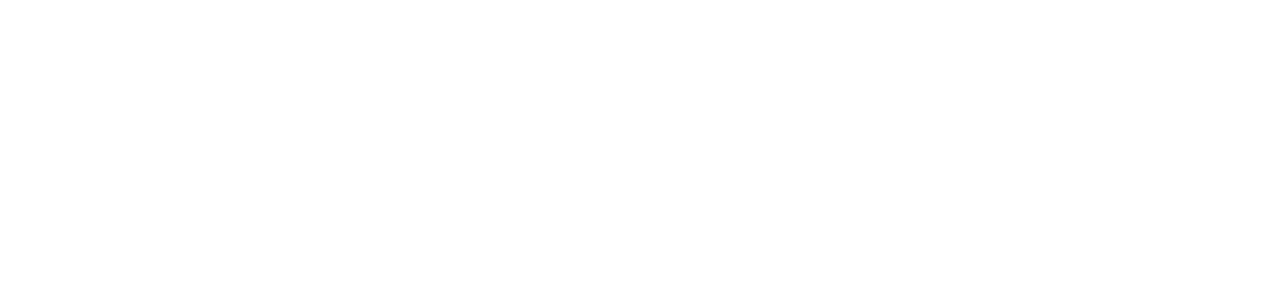
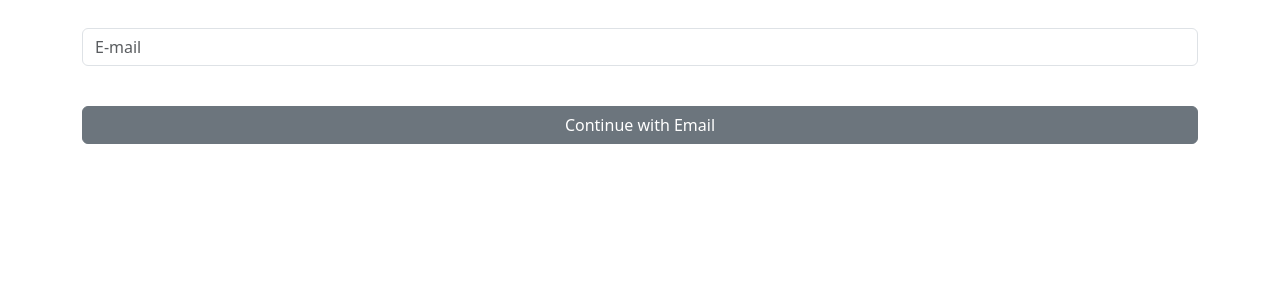
Before and after one commit to eeeeeddy/EGG_Frontend, a React (Create React App) app: page /Login in a window 1280 px wide. Before the commit this address had no page. Shown: the top 300 px of the page. Built offline with nearby package versions, Linux system fonts and the light colour scheme.

Commit message:
로그인 폼 생성 - sh

```diff
--- a/src/App.js
+++ b/src/App.js
@@ -6,6 +6,7 @@ import React from 'react';
 import Detail from './Detail';
 import About from './About';
 import Pricing from './Pricing';
+import Login from './Login';
 // import Test from './Test';
 
 function App() {
@@ -21,6 +22,7 @@ function App() {
                     <Route path="/Detail/:article_id" element={<Detail />} />
                     <Route path="/About" element={<About />} />
                     <Route path="/Pricing" element={<Pricing />} />
+                    <Route path="/Login" element={<Login />} />
                     {/* <Route path="/Test" element={<Test />} /> */}
                     {/* <Route path="/Test/:article_id" element={<Test />} /> */}
                 </Routes>
--- /dev/null
+++ b/src/Login.js
@@ -0,0 +1,116 @@
+import React, { useState } from 'react';
+import { Form, Row, Col, Container, Button } from 'react-bootstrap';
+
+function Login() {
+    const [email, setEmail] = useState('');
+    const [password, setPassword] = useState('');
+    const [isEmailValid, setIsEmailValid] = useState(false);
+    const [isRegistering, setIsRegistering] = useState(false);
+
+    const handleEmailChange = (e) => {
+      setEmail(e.target.value);
+    };
+
+    const handleContinueClick = () => {
+      // 이메일이 회원 목록에 있는지 확인 (시뮬레이션)
+      const isEmailRegistered = checkEmailInServer(email);
+
+      if (isEmailRegistered) {
+        setIsEmailValid(true); // 이메일이 유효하면 상태를 true로 설정
+      } else {
+        setIsRegistering(true); // 회원가입 양식을 보여줌
+      }
+    };
+
+    const checkEmailInServer = (email) => {
+      // 이 부분에서 서버와 통신하여 이메일 확인 (시뮬레이션)
+      return false; // 가상으로 true 반환 (시뮬레이션)
+    };
+
+    const handlePasswordChange = (e) => {
+      setPassword(e.target.value);
+    };
+
+    const handleLoginClick = () => {
+      // 패스워드를 사용하여 로그인
+      console.log('Login in with email:', email, 'password:', password);
+
+      // 이후 로그인 성공 또는 실패 처리를 진행할 수 있습니다.
+    };
+
+    const handleEmailKeyPress = (e) => {
+      if (e.key === 'Enter') {
+        e.preventDefault(); // Enter 키의 기본 동작(새 줄 추가)을 방지합니다.
+        handleContinueClick(); // "Continue with Email" 버튼을 클릭합니다.
+      }
+    };
+
+    return (
+      <Container className="panel">
+        <Form>
+          <br />
+          <Form.Group as={Row} className="mb-3" controlId="formPlaintextEmail">
+            <Col sm>
+              <Form.Control
+                type="email"
+                placeholder="E-mail"
+                onChange={handleEmailChange}
+                onKeyPress={handleEmailKeyPress} // Enter 키 핸들링 추가
+                value={email}
+              />
+            </Col>
+          </Form.Group>
+          {isEmailValid ? (
+            <div>
+              <Form.Group as={Row} className="mb-3" controlId="formPlaintextPassword">
+                <Col sm>
+                  <Form.Control
+                    type="password"
+                    placeholder="Password"
+                    onChange={handlePasswordChange}
+                    value={password}
+                  />
+                </Col>
+              </Form.Group>
+              <br />
+              <div className="d-grid gap-1">
+                <Button
+                  variant="secondary"
+                  type="submit"
+                  onClick={handleLoginClick}>
+                  Login
+                </Button>
+              </div>
+            </div>
+          ) : (
+            <div>
+            {isRegistering ? (
+              // 회원가입 양식을 보여줄 경우
+              <div>
+                <br />
+                <p style={{ color: 'red' }}>Invalid email. Please sign up.</p>
+                {/* 여기에 회원가입 양식 컴포넌트를 추가하세요 */}
+                {/* 회원가입 양식 컴포넌트는 여기에 추가하세요 */}
+              </div>
+            ) : (
+              // 회원가입 양식을 보이지 않을 경우
+              <div>
+                <br />
+              <div className="d-grid gap-1">
+                <Button
+                  variant="secondary"
+                  type="button"
+                  onClick={handleContinueClick}
+                >
+                  Continue with Email
+                </Button>
+                </div>
+              </div>
+            )}
+            </div>
+          )}
+        </Form>
+      </Container>
+    );
+  }
+export default Login;
--- a/src/MainNavbar.js
+++ b/src/MainNavbar.js
@@ -1,6 +1,18 @@
 import React from 'react';
+import { useState } from 'react';
+import { Navbar, Nav, Modal, Button} from 'react-bootstrap';
+import Login from './Login';
 
-function MainNavbar() {
+function EggMainNavbar() {
+    const [showLoginModal, setShowLoginModal] = useState(false);
+
+    const handleLoginClick = () => {
+      setShowLoginModal(true);
+    };
+
+    const handleClose = () => {
+      setShowLoginModal(false);
+    };
 
     return (
         <div>
@@ -8,13 +20,38 @@ function MainNavbar() {
                 <div class="container-fluid">
                     <a class="navbar-brand" href="/">
                         <img src="/ditto_logo.jpg" alt="" width="32" height="32" class="d-inline-block align-text-top" />
-                        <a class="navbar-brand ms-3" href="/">EGG</a>
                     </a>
-
+                    <a class="navbar-brand" href="/">EGG</a>
+                        <Navbar.Collapse id="basic-navbar-nav" className="justify-content-end">
+                            <Nav>
+                                <Nav.Link style={{ color: 'black' }} href="/About">About</Nav.Link>
+                                <Nav.Link style={{ color: 'black' }} href="/Pricing">Pricing</Nav.Link>
+                                <Nav.Link style={{ color: 'black' }} onClick={handleLoginClick} >
+                                    <svg width="24" height="24" fill="currentColor" class="bi bi-person-circle" viewBox="0 0 16 16">
+                                        <path d="M11 6a3 3 0 1 1-6 0 3 3 0 0 1 6 0z" />
+                                        <path fill-rule="evenodd" d="M0 8a8 8 0 1 1 16 0A8 8 0 0 1 0 8zm8-7a7 7 0 0 0-5.468 11.37C3.242 11.226 4.805 10 8 10s4.757 1.225 5.468 2.37A7 7 0 0 0 8 1z" />
+                                    </svg>
+                                </Nav.Link>
+                            </Nav>
+                        </Navbar.Collapse>
                 </div>
             </nav>
+            <Modal show={showLoginModal} onHide={handleClose}>
+                <Modal.Header closeButton>
+                    <Modal.Title>Login</Modal.Title>
+                </Modal.Header>
+                <Modal.Body>
+                    <Login />
+                </Modal.Body>
+                <Modal.Footer>
+                    <Button variant="secondary" onClick={handleClose}>
+                        Close
+                    </Button>
+                    <Button variant="primary">Login</Button>
+                </Modal.Footer>
+            </Modal>
         </div>
     );
 }
 
-export default MainNavbar;
+export default EggMainNavbar;
--- a/src/Navbar.js
+++ b/src/Navbar.js
@@ -1,9 +1,19 @@
 import React from 'react';
 import { useState } from 'react';
 import { useNavigate } from 'react-router-dom';
-import { Navbar, Nav } from 'react-bootstrap';
+import { Navbar, Nav, Modal, Button} from 'react-bootstrap';
+import Login from './Login';
 
 function EggNavbar() {
+    const [showLoginModal, setShowLoginModal] = useState(false);
+
+    const handleLoginClick = () => {
+      setShowLoginModal(true);
+    };
+
+    const handleClose = () => {
+      setShowLoginModal(false);
+    };
 
     const navigate = useNavigate();
     const [searchQuery, setSearchQuery] = useState('');
@@ -43,7 +53,7 @@ function EggNavbar() {
                             <Nav>
                                 <Nav.Link style={{ color: 'black' }} href="/About">About</Nav.Link>
                                 <Nav.Link style={{ color: 'black' }} href="/Pricing">Pricing</Nav.Link>
-                                <Nav.Link style={{ color: 'black' }} href="/">
+                                <Nav.Link style={{ color: 'black' }} onClick={handleLoginClick} >
                                     <svg width="24" height="24" fill="currentColor" class="bi bi-person-circle" viewBox="0 0 16 16">
                                         <path d="M11 6a3 3 0 1 1-6 0 3 3 0 0 1 6 0z" />
                                         <path fill-rule="evenodd" d="M0 8a8 8 0 1 1 16 0A8 8 0 0 1 0 8zm8-7a7 7 0 0 0-5.468 11.37C3.242 11.226 4.805 10 8 10s4.757 1.225 5.468 2.37A7 7 0 0 0 8 1z" />
@@ -54,6 +64,14 @@ function EggNavbar() {
                     </div>
                 </div>
             </nav>
+            <Modal show={showLoginModal} onHide={handleClose}>
+                <Modal.Header closeButton>
+                    <Modal.Title>Log in <span style={{color:"gray",fontSize:"medium"}}>or</span> Sign up</Modal.Title>
+                </Modal.Header>
+                <Modal.Body>
+                    <Login />
+                </Modal.Body>
+            </Modal>
         </div>
     );
 }
```
